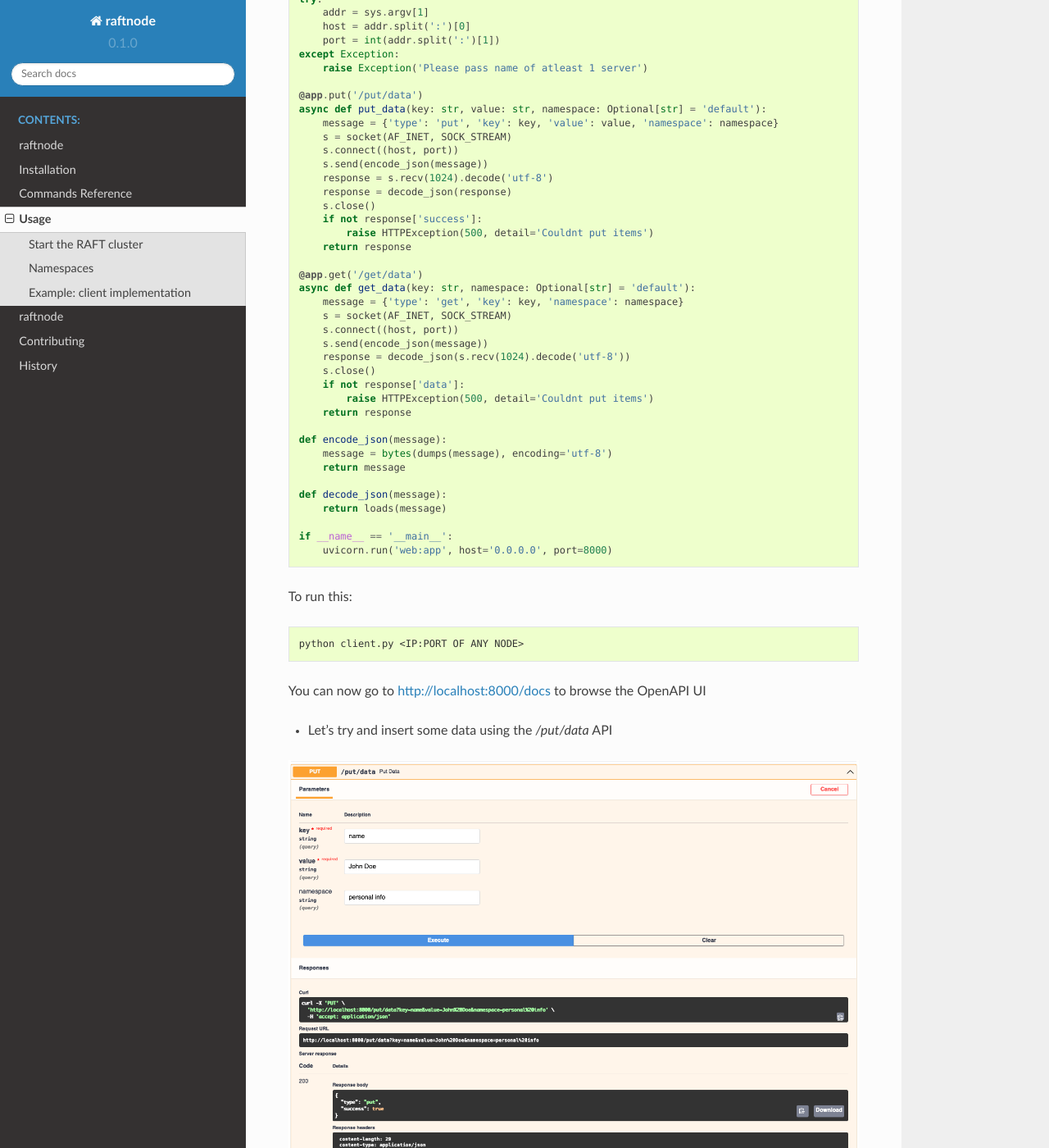
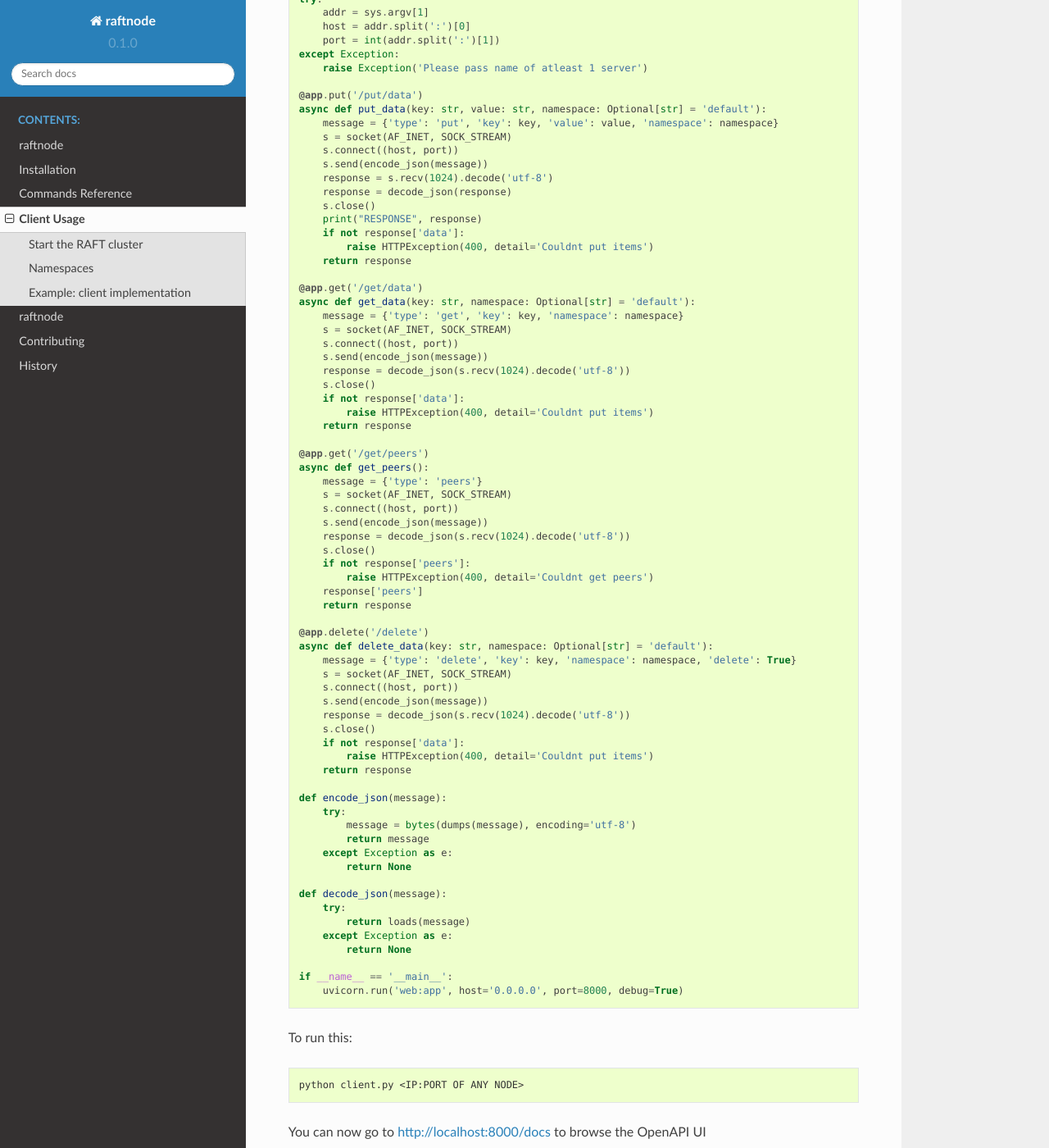
Before and after one commit to shrinivdeshmukh/raftnode, a Sphinx documentation site: the page built from docs/client_usage.rst, in a window 1280 px wide and 1400 px high, scrolled down 1434 px. Shown: the whole window at 82% size. Built offline with Sphinx 7.4.7 and the Read the Docs theme 2.0.0, drawn with Linux system fonts in a browser that asks for light colours; some of the changed text lies outside the part shown.

Commit message:
docs updated

```diff
--- a/docs/usage.rst
+++ b/docs/client_usage.rst
@@ -1,6 +1,6 @@
-=====
-Usage
-=====
+============
+Client Usage
+============
 
 Start the RAFT cluster
 ----------------------
@@ -75,8 +75,9 @@ Let's install FastAPI and uvicorn first
         response = s.recv(1024).decode('utf-8')
         response = decode_json(response)
         s.close()
-        if not response['success']:
-            raise HTTPException(500, detail='Couldnt put items')
+        print("RESPONSE", response)
+        if not response['data']:
+            raise HTTPException(400, detail='Couldnt put items')
         return response
 
     @app.get('/get/data')
@@ -88,18 +89,49 @@ Let's install FastAPI and uvicorn first
         response = decode_json(s.recv(1024).decode('utf-8'))
         s.close()
         if not response['data']:
-            raise HTTPException(500, detail='Couldnt put items')
+            raise HTTPException(400, detail='Couldnt put items')
+        return response
+
+    @app.get('/get/peers')
+    async def get_peers():
+        message = {'type': 'peers'}
+        s = socket(AF_INET, SOCK_STREAM)
+        s.connect((host, port))
+        s.send(encode_json(message))
+        response = decode_json(s.recv(1024).decode('utf-8'))
+        s.close()
+        if not response['peers']:
+            raise HTTPException(400, detail='Couldnt get peers')
+        response['peers']
+        return response
+
+    @app.delete('/delete')
+    async def delete_data(key: str, namespace: Optional[str] = 'default'):
+        message = {'type': 'delete', 'key': key, 'namespace': namespace, 'delete': True}
+        s = socket(AF_INET, SOCK_STREAM)
+        s.connect((host, port))
+        s.send(encode_json(message))
+        response = decode_json(s.recv(1024).decode('utf-8'))
+        s.close()
+        if not response['data']:
+            raise HTTPException(400, detail='Couldnt put items')
         return response
 
     def encode_json(message):
-        message = bytes(dumps(message), encoding='utf-8')
-        return message
+        try:
+            message = bytes(dumps(message), encoding='utf-8')
+            return message
+        except Exception as e:
+            return None
 
     def decode_json(message):
-        return loads(message)
+        try:
+            return loads(message)
+        except Exception as e:
+            return None
 
     if __name__ == '__main__':
-        uvicorn.run('web:app', host='0.0.0.0', port=8000)
+        uvicorn.run('web:app', host='0.0.0.0', port=8000, debug=True)
 
 To run this:
 
@@ -116,3 +148,11 @@ You can now go to http://localhost:8000/docs to browse the OpenAPI UI
 * Let's retrieve the data we just put using the */get/data* API
 
 .. image:: ../static/get.png
+
+* To delete the data, we can use the */delete* API
+
+.. image:: ../static/delete.png
+
+* To get all the nodes in the cluster, we can use */get/peers* API
+
+.. image:: ../static/get_peers.png
--- a/docs/index.rst
+++ b/docs/index.rst
@@ -8,7 +8,7 @@ Welcome to raftnode's documentation!
    readme
    installation
    cli
-   usage
+   client_usage
    modules
    contributing
    authors
```
Also changed, not shown: README.rst (+44 -5 lines), docs/raftnode.rst (+14 -0 lines), static/delete.png (added), static/get_peers.png (added).
